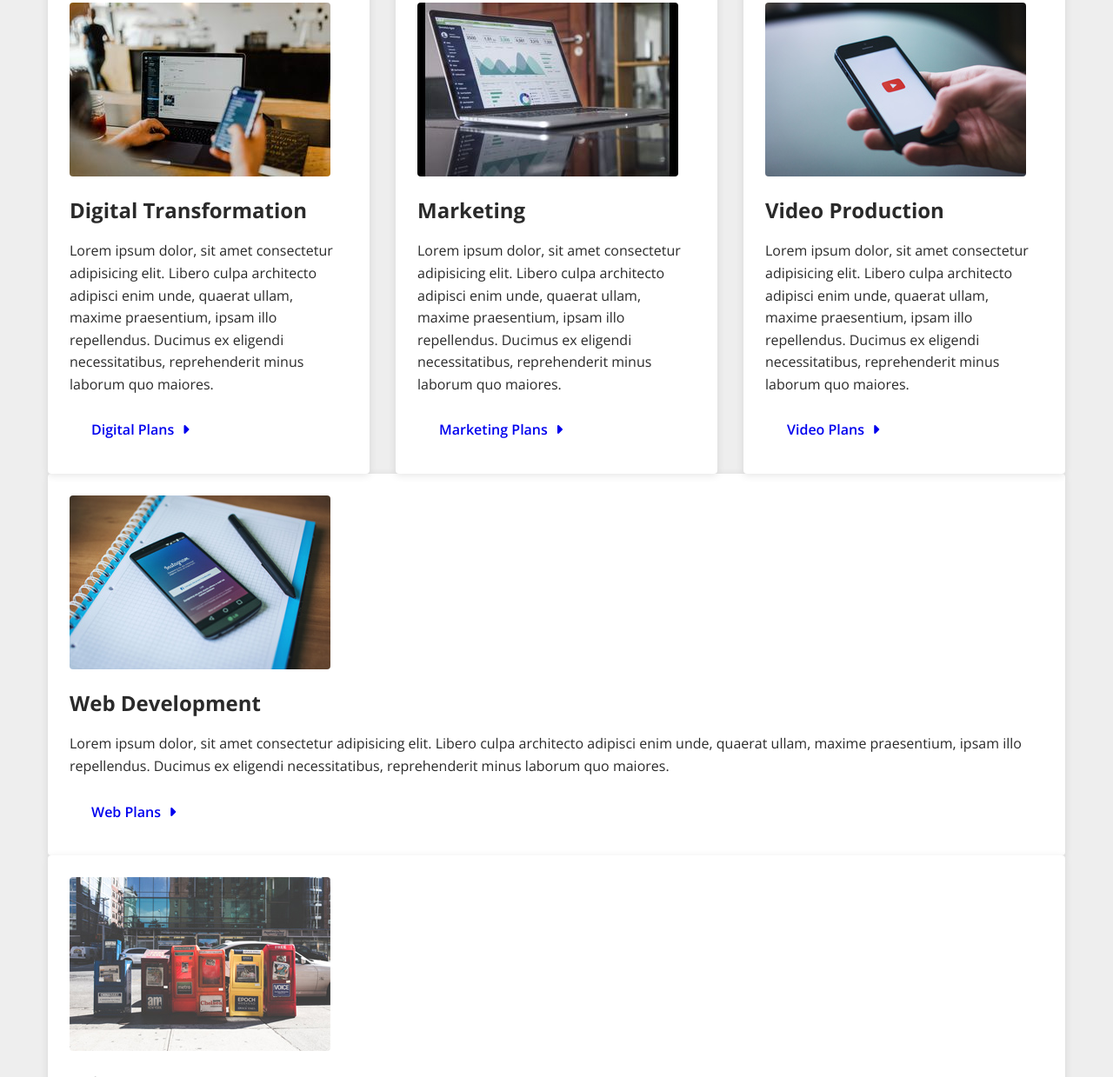
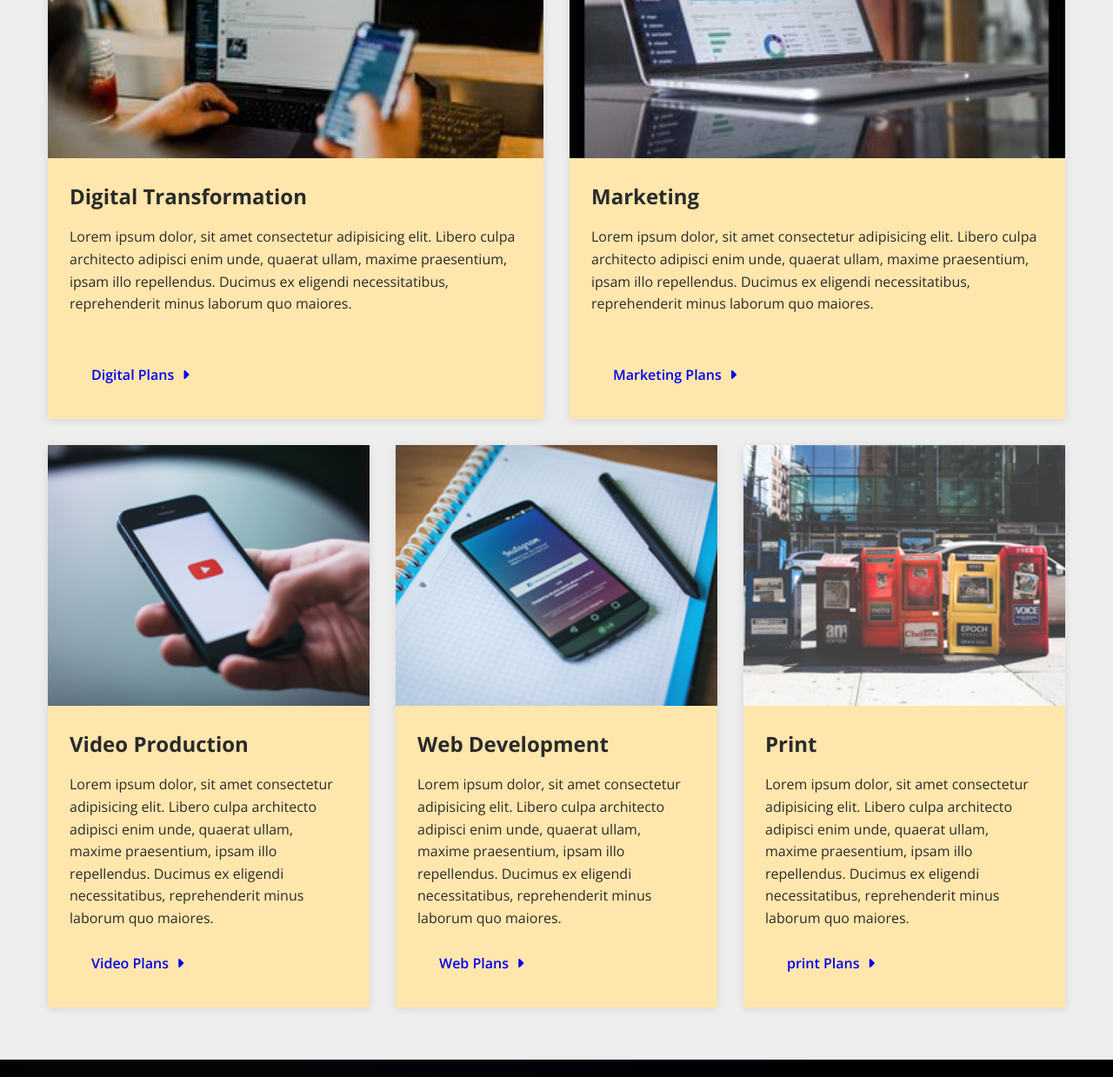
Before and after one commit to amon0005/amon0005.github.io, a plain HTML site: page final-project/index.html in a window 1280 px wide. Shown: the part 1561-2800 px from the top of the page at 87% size. Drawn offline with nearby package versions, Linux system fonts and the light colour scheme.

Commit message:
Update of the about us and our services

```diff
--- a/final-project/css/style.css
+++ b/final-project/css/style.css
@@ -10,7 +10,7 @@
 
 :root {
     --primary: #000000;
-    --primary-dark: #9c7004;
+    --primary-dark: #c78b07;
     --secondary: #ffe6ac;
     --accent: #f8c537;
     --dark: #2a2a2a;
@@ -208,6 +208,7 @@ p {
     min-height: 600px; /* Minimum heigh for smaller screens */
     max-height: 900px; /* Maximum height for very large screens */
     margin-bottom: 60px; /* Remove extra spacing */
+    margin-bottom: 30px;
     overflow: hidden;
  }
 
@@ -355,8 +356,16 @@ p {
 
 /* About Section */
 
-.about{
+.about {
     padding: 60px 0;
+    background:var(--secondary);
+    margin-top: -30px;
+}
+
+.about h2 {
+    border-bottom: none;
+    padding-bottom: 0;
+    margin-bottom: 20px;
 }
 
 .about .container {
@@ -365,9 +374,7 @@ p {
     gap: 30px;
 }
 
-.about-image img {
-    border-radius: 4px;
-}
+
 
 @media (min-width: 768px) {
     .about .container {
@@ -383,6 +390,12 @@ p {
 
 /* Services Section */
 
+.services h2 {
+    border-bottom: none;
+    padding-bottom: 0;
+    margin-bottom: 30px;
+}
+
 .services {
     padding: 60px 0;
     background: var(--gray);
@@ -395,27 +408,96 @@ p {
 }
 
 .service-card {
-    background: var(--light);
-    padding: 25px;
-    border-radius: 4px;
+    background: var(--secondary);
     box-shadow: 0 2px 10px rgba(0, 0, 0, 0.1);
+    display: flex;
+    height: 100%;
+    flex-direction: column;
+    overflow: hidden;
+}
+
+.service-card:nth-child(1),
+.service-card:nth-child(2) {
+    height: 600px;
 }
 
 .service-card img {
-    margin-bottom: 20px;
-    border-radius: 4px;
+    width: 100%;
+    height: 300px;
+    object-fit: cover;
+    object-position: center;
+}
+
+.service-card-content {
+    padding: 25px;
+    flex-grow: 1;
+    display: flex;
+    flex-direction: column;
+}
+
+.service-card-content p {
+    flex-grow: 1;
 }
 
 @media (min-width: 768px) {
     .services-grid {
         grid-template-columns: repeat(2,1fr);
     }
+    /* First row - Digital & Marketing side by side */
+
+    .service-card:nth-child(1),
+    .service-card:nth-child(2) {
+        grid-row: 1;
+    }
+
+/* Second row - Video & Web side by side */
+    .service-card:nth-child(3),
+    .service-card:nth-child(4) {
+        grid-row: 2;
+    }
+
+/* Print taked full width below */
+
+    .service-card:nth-child(5) {
+        grid-column: span 2;
+        grid-row: 3;
+    }
+
 }
 
 @media (min-width: 992px) {
+    /* Desktop view - 3 columns */
     .services-grid {
-        grid-template-columns: repeat(3,1fr);
+        grid-template-columns: repeat(6,1fr);
     }
+
+ /* First row - Digital & Marketing*/
+ .service-card:nth-child(1) {
+    grid-column: 1 / span 3;
+    grid-row: 1;
+}
+
+.service-card:nth-child(2) {
+    grid-column: 4 / span 3;
+    grid-row: 1;
+}
+
+/* Second row - Video, Web, Print */
+
+.service-card:nth-child(3) {
+    grid-column: 1 / span 2;
+    grid-row: 2;
+}
+
+.service-card:nth-child(4) {
+    grid-column: 3 / span 2;
+    grid-row: 2;
+}
+
+.service-card:nth-child(5) {
+    grid-column: 5 / span 2;
+    grid-row: 2;
+}
 }
 
 
--- a/final-project/index.html
+++ b/final-project/index.html
@@ -83,9 +83,11 @@
      <div class="container">
         <h2>Our services</h2>
         <div class="services-grid">
-           <!-- Digital Transformation -->
+
+           <!-- 1st Card - Digital Transformation -->
             <div class="service-card">
                 <img src="images/digital.jpg" alt="Digital Transformation">
+                <div class="service-card-content">
                 <h3>Digital Transformation</h3>
                 <p>Lorem ipsum dolor, sit amet consectetur adipisicing elit. Libero
                     culpa architecto adipisci enim unde, quaerat ullam, maxime praesentium,
@@ -93,9 +95,11 @@
                     minus laborum quo maiores.</p>
                     <a href="#" class="btn">Digital Plans <i class="fas fa-caret-right"></i></a>
                 </div>
-                    <!-- Marketing -->
+            </div>
+                    <!-- 2nd Card - Marketing -->
                     <div class="service-card">
                         <img src="images/marketing.jpg" alt="Marketing">
+                        <div class="service-card-content">
                         <h3>Marketing</h3>
                         <p>Lorem ipsum dolor, sit amet consectetur adipisicing elit. Libero
                             culpa architecto adipisci enim unde, quaerat ullam, maxime praesentium,
@@ -103,10 +107,12 @@
                             minus laborum quo maiores.</p>
                             <a href="#" class="btn">Marketing Plans <i class="fas fa-caret-right"></i></a>
                         </div>
+                    </div>
 
-                    <!-- Video Production -->
+                    <!-- 3rf Card - Video Production -->
                     <div class="service-card">
                         <img src="images/video.jpg" alt="Video Production">
+                        <div class="service-card-content">
                         <h3>Video Production</h3>
                         <p>Lorem ipsum dolor, sit amet consectetur adipisicing elit. Libero
                             culpa architecto adipisci enim unde, quaerat ullam, maxime praesentium,
@@ -114,12 +120,13 @@
                             minus laborum quo maiores.</p>
                             <a href="#" class="btn">Video  Plans <i class="fas fa-caret-right"></i></a>
                         </div>
-            </div>
+                  </div>
 
 
-     <!-- Web Development  -->
+     <!-- 4th Card Web Development  -->
      <div class="service-card">
         <img src="images/web.jpg" alt="Web Development">
+        <div class="service-card-content">
         <h3>Web Development</h3>
         <p>Lorem ipsum dolor, sit amet consectetur adipisicing elit. Libero
             culpa architecto adipisci enim unde, quaerat ullam, maxime praesentium,
@@ -127,10 +134,12 @@
             minus laborum quo maiores.</p>
             <a href="#" class="btn">Web Plans <i class="fas fa-caret-right"></i></a>
         </div>
+    </div>
 
- <!-- Print  -->
+ <!-- 5th Card Print  -->
      <div class="service-card">
         <img src="images/print.jpg" alt="print">
+        <div class="service-card-content">
         <h3>Print</h3>
         <p>Lorem ipsum dolor, sit amet consectetur adipisicing elit. Libero
             culpa architecto adipisci enim unde, quaerat ullam, maxime praesentium,
@@ -138,7 +147,8 @@
             minus laborum quo maiores.</p>
             <a href="#" class="btn">print Plans <i class="fas fa-caret-right"></i></a>
         </div>
-    </div>
+      </div>
+     </div>
 </div>
 </section>
 
```
